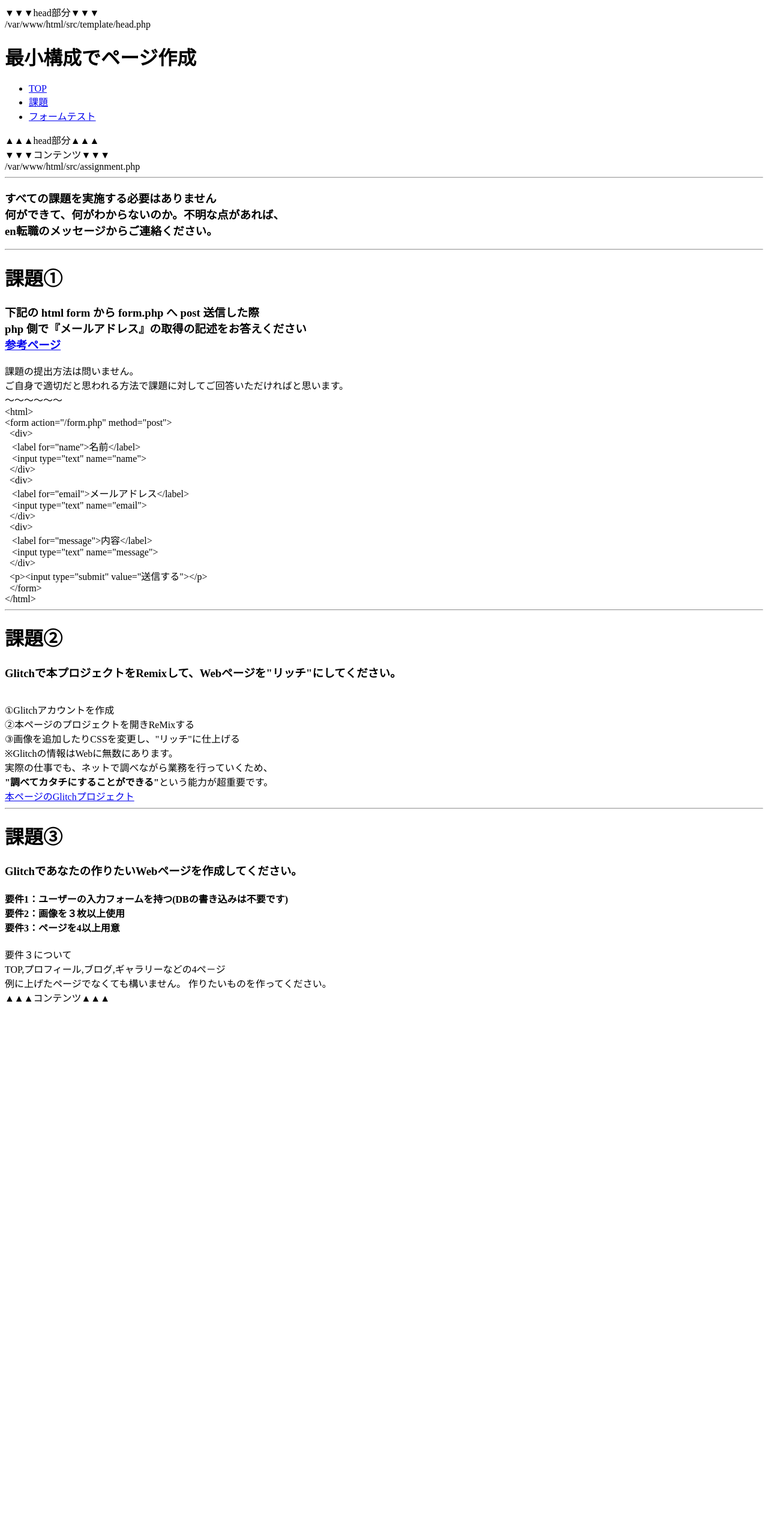
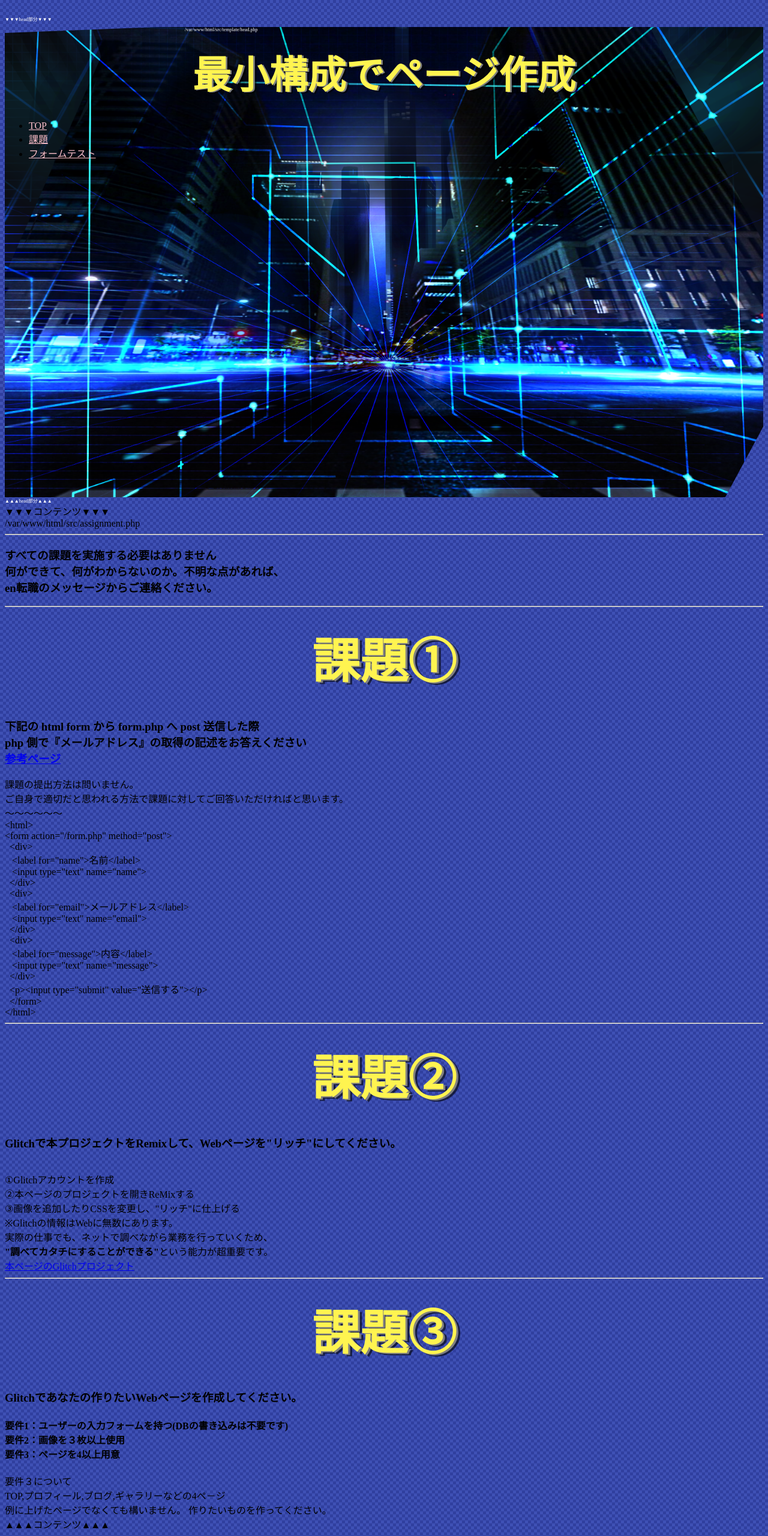
Before and after one commit to Ryuya-Fujisaki/exeProject, a PHP site: page /src/assignment.php in a window 1280 px wide. Shown: the whole page at 60% size. Before the commit the page ends 1671 px from the top, so only its background shows below. Run offline with PHP 8.4, Linux system fonts and the light colour scheme; some web fonts are replaced.

Commit message:
in progress

```diff
--- a/src/assignment.php
+++ b/src/assignment.php
@@ -4,7 +4,7 @@
 
 <body>
   <br>
-  <span>▼▼▼コンテンツ▼▼▼</span><br>
+  <span style="margin: 0 auto">▼▼▼コンテンツ▼▼▼</span><br>
   <?php
     print_r(dirname(__FILE__).'/');
     print_r(basename(__FILE__)) ;
--- a/src/template/head.php
+++ b/src/template/head.php
@@ -2,30 +2,34 @@
     <meta charset="UTF-8">
     <meta name="viewport" content="width=device-width, initial-scale=1.0">
     <title>head</title>
+    <link rel="stylesheet" type="text/css" href="../../style.css">
 </head>
 <body>
-  <span>▼▼▼head部分▼▼▼</span><br>
-  <?php
+  <br>
+  <span style="color: #ffffff; font-size: 8px; z-index: 100">▼▼▼head部分▼▼▼</span><br>
+  <div class="background-image" style="z-index: -100">
+  <p style="color: #ffffff; margin-left: 300px; font-size: 8px"><?php
     print_r(dirname(__FILE__).'/');
     print_r(basename(__FILE__)) ;
-  ?>
-  <h1>最小構成でページ作成</h1>
+    ?></p>
+  <h1 style="z-index: 100; font-size: 4em">最小構成でページ作成</h1>
     <ul>
       <li>
-        <a href="/">
+        <a href="/" style="color: pink">
           TOP
         </a>
       </li>
       <li>
-        <a href="/src/assignment.php">
+        <a href="/src/assignment.php" style="color: pink">
           課題
         </a>
       </li>
       <li>
-        <a href="/src/formTest.php">
+        <a href="/src/formTest.php" style="color: pink">
           フォームテスト
         </a>
       </li>
     </ul>
-  <span>▲▲▲head部分▲▲▲</span>
+  </div>
+  <span style="color: #ffffff; font-size: 8px">▲▲▲head部分▲▲▲</span>
 </body>
--- a/style.css
+++ b/style.css
@@ -16,7 +16,18 @@ to this section's matching END comment to see page-specific styles.
 
 /* Our default values set as CSS variables */
 :root {
-    --color-bg: #69F7BE;
+    /* --color-bg: #fffacd; */
+    background-color: #3F51B5;
+    background-size: 10px 10px;
+    background-position: 0 0, 5px 5px;
+    background-image:
+     linear-gradient(45deg,  #303F9F 25%, #303F9F 25%, transparent 25%,
+      transparent 75%, #303F9F 75%, #303F9F 75%),
+     linear-gradient(-135deg, #303F9F 25%, #303F9F 25%, transparent 25%,
+      transparent 75%, #303F9F 75%, #303F9F 75%);
+
+
+
     --color-text-main: #000000;
     --color-primary: #FFFF00;
     --wrapper-height: 87vh;
@@ -193,3 +204,40 @@ to this section's matching END comment to see page-specific styles.
   .fileopener:hover {
     border-bottom:3px solid var(--color-secondary);
   }
+
+      /* CSS スタイル */
+      .background-image {
+        width: 100%; /* <div> 要素の幅 */
+        height: 100%; /* <div> 要素の高さ */
+        background-image: url('./src/images/digital.png'); /* 背景画像のパスを指定 */
+        background-size: cover; /* 画像を <div> に合わせて拡大・縮小 */
+        background-repeat: no-repeat; /* 背景画像の繰り返しを無効にする */
+        background-position: center center; /* 画像の中央に配置 */
+        clip-path: polygon(20% 0, 100% 0%, 100% 85%, 95% 100%, 0 100%, 0 10px);
+      }
+
+      h1 {
+        font-size:5em;
+        text-align:center;
+        line-height:0.95em;
+        font-weight:bold;
+        color: #fff450;
+        text-shadow:
+          0.04em 0.02em 0 #808080,
+          0.08em 0.05em 0 rgba(0, 0, 0, 0.6);
+      }
+
+      .img-stretch{
+        padding:0 !important;
+        clip-path: polygon(20% 0, 100% 0%, 100% 85%, 95% 100%, 0 100%, 0 10px);
+      }
+      .img-stretch img{
+        animation: stretch 10s ease infinite alternate;
+      }
+      @keyframes stretch {
+        20% {transform: scale(1.1, 0.9);}
+        40% {transform: scale(0.9, 1.1);}
+        60% {transform: scale(1.1, 0.8);}
+        80% {transform: scale(0.8, 1.1);}
+        100%{transform: scale(1, 1);}
+      }
```
Also changed, not shown: index.php (+18 -8 lines), src/images/digital.png (added), src/images/programing.jpeg (added), src/images/technology.jpeg (added).
